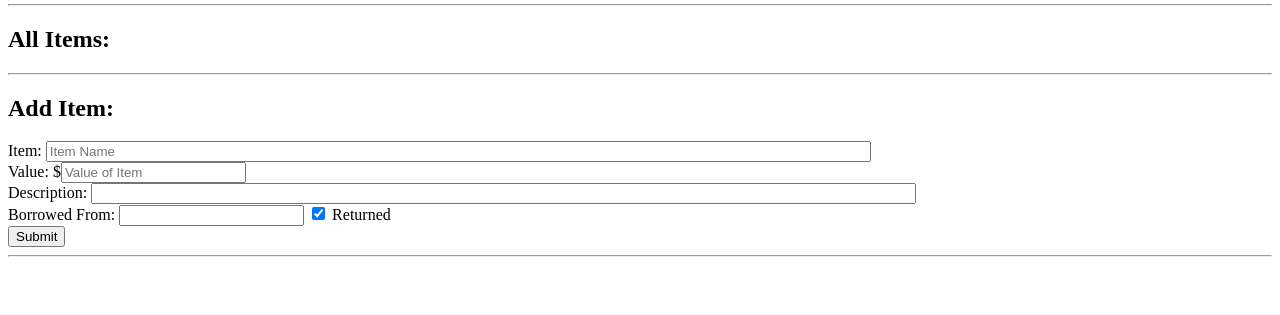
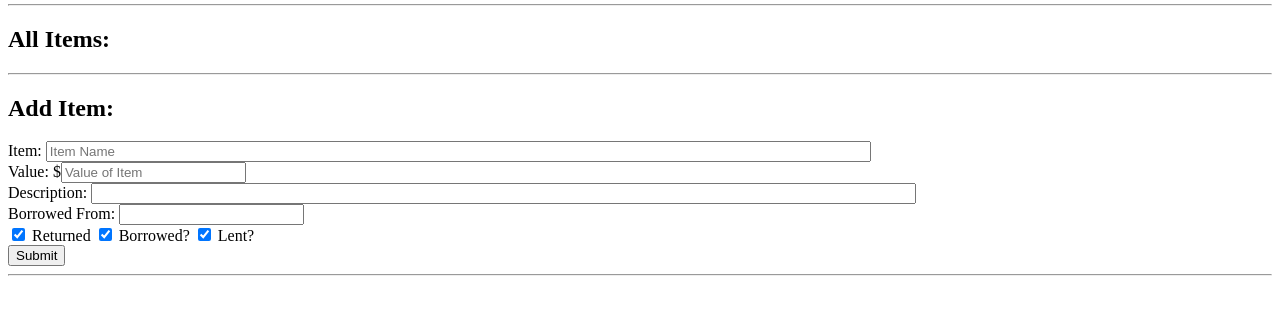
Before and after one commit to ksmdmi5/EventTrackerProject, a Spring Boot app: page / in a window 1280 px wide. Shown: the part 191-506 px from the top of the page. Run offline with Spring Boot 4, Linux system fonts and the light colour scheme; data that the repository does not hold is empty.

Commit message:
added total value of borrowed items

```diff
--- a/BorrowTracker/src/main/resources/static/index.html
+++ b/BorrowTracker/src/main/resources/static/index.html
@@ -7,7 +7,9 @@
 </head>
 <body>
   <h1>Welcome to the Borrow Tracker</h1>
-
+ <div id="totalValue">
+   <h2 id="itemValue"></h2>
+   </div>
    <div id="borrowedItem">
   		<h2>Item:</h2>
   		<form name="borrowForm">
@@ -25,9 +27,15 @@
   			Item: <input type='text' name='name' size="100"/><br>
   			Value: $<input type='text' name='value'/><br>
   			Description: <input type='text' name='description' size="100"/><br>
-  			Borrowed From: <input type='text' name='borrowedFrom'/>
+  			Borrowed From: <input type='text' name='borrowedFrom'/><br>
   			<input type="checkbox" name="returned" checked>
-  			<label for="returned">Returned</label>
+  			<label for="returned">Returned?</label>
+
+  			<input type="checkbox" name="borrowed" checked>
+  			<label for="borrowed">Borrowed?</label><br>
+
+  			<input type="checkbox" name="lent" checked>
+  			<label for="lent">Lent?</label>
   			<br>
   		<button name="submit" type="submit" >Submit</button>
   		</form>
@@ -44,9 +52,13 @@
   			Item: <input type='text' name='name' placeholder="Item Name"size="100"/><br>
   			Value: $<input type='number' name='value' placeholder="Value of Item"/><br>
   			Description: <input type='text' name='description' size="100"/><br>
-  			Borrowed From: <input type='text' name='borrowedFrom'/>
+  			Borrowed From: <input type='text' name='borrowedFrom'/><br>
   			<input type="checkbox" name="returned" checked>
   			<label for="returned">Returned</label>
+  			<input type="checkbox" name="borrowed" checked>
+  			<label for="borrowed">Borrowed?</label>
+  			<input type="checkbox" name="lent" checked>
+  			<label for="lent">Lent?</label>
   			<br>
   			<button name="addBorrow" type="submit" >Submit</button>
   		</form>
--- a/BorrowTracker/src/main/resources/static/js/script.js
+++ b/BorrowTracker/src/main/resources/static/js/script.js
@@ -2,7 +2,7 @@ window.addEventListener('load', function() {
   console.log('document loaded');
   getAll();
   init();
-
+  metrics();
 });
 
 function init() {
@@ -63,7 +63,9 @@ function addBorrow(){
 			value:  document.addBorrowForm.value.value,
 			description: document.addBorrowForm.description.value,
 			borrowedFrom: document.addBorrowForm.borrowedFrom.value,
-			returned: document.addBorrowForm.returned.value === "on"
+			returned: document.addBorrowForm.returned.value === "on",
+			borrowed: document.addBorrowForm.borrowed.value === "on",
+			lent: document.addBorrowForm.lent.value === "on"
 	}
 	console.log(borrowObject);
 	xhr.send(JSON.stringify(borrowObject));
@@ -104,18 +106,27 @@ function displayAll(allBorrowed) {
 	let th3 = document.createElement('th');
 	let th4 = document.createElement('th');
 	let th5 = document.createElement('th');
+	let th6 = document.createElement('th');
+	let th7 = document.createElement('th');
+	let th8 = document.createElement('th');
 	th.textContent = "ID";
 	table.appendChild(th);
 	th1.textContent = "Item";
 	table.appendChild(th1);
 	th2.textContent = "Value";
 	table.appendChild(th2);
-	th3.textContent = "Returned";
+	th3.textContent = "Borrowed From:";
 	table.appendChild(th3);
-	th4.textContent = "Date Borrowed";
+	th4.textContent = "Returned?";
 	table.appendChild(th4);
-	th5.textContent = "Date Returned";
+	th5.textContent = "Borrowed?";
 	table.appendChild(th5);
+	th6.textContent = "Lent?";
+	table.appendChild(th6);
+	th7.textContent = "Date Borrowed";
+	table.appendChild(th7);
+	th8.textContent = "Date Returned";
+	table.appendChild(th8);
 	allBorrowed.forEach(function(borrow, index) {
 		let tr = document.createElement('tr');
 		let td = document.createElement('td');
@@ -126,6 +137,15 @@ function displayAll(allBorrowed) {
 		tr.appendChild(td);
 		td = document.createElement('td');
 		td.textContent = borrow.value;
+		tr.appendChild(td);
+		td = document.createElement('td');
+		td.textContent = borrow.borrowedFrom;
+		tr.appendChild(td);
+		td = document.createElement('td');
+		td.textContent = borrow.borrowed;
+		tr.appendChild(td);
+		td = document.createElement('td');
+		td.textContent = borrow.lent;
 		tr.appendChild(td);
 		td = document.createElement('td');
 		td.textContent = borrow.returned;
@@ -166,6 +186,12 @@ function displayOneBorrow(borrowId) {
 		oneBorrowLi.textContent = "Returned: " + oneBorrow.returned;
 		oneBorrowUl.appendChild(oneBorrowLi);
 		oneBorrowDiv.appendChild(oneBorrowUl);
+		oneBorrowLi.textContent = "Borrowed: " + oneBorrow.borrowed;
+		oneBorrowUl.appendChild(oneBorrowLi);
+		oneBorrowDiv.appendChild(oneBorrowUl);
+		oneBorrowLi.textContent = "Lent: " + oneBorrow.returned;
+		oneBorrowUl.appendChild(oneBorrowLi);
+		oneBorrowDiv.appendChild(oneBorrowUl);
 		oneBorrowLi = document.createElement('li');
 		oneBorrowLi.textContent = "Date Borrowed: " + oneBorrow.dateBorrowed;
 		oneBorrowUl.appendChild(oneBorrowLi);
@@ -190,6 +216,8 @@ function editBorrow(borrowId){
 				borrowForm.description.value = oneBorrow.description;
 				borrowForm.borrowedFrom.value = oneBorrow.borrowedFrom;
 				borrowForm.returned.value = oneBorrow.returned;
+				borrowForm.borrowed.value = oneBorrow.borrowed;
+				borrowForm.lent.value = oneBorrow.lent;
 
 				document.editBorrowForm.submit.addEventListener('click', function(event) {
 				    event.preventDefault();
@@ -201,16 +229,18 @@ function editBorrow(borrowId){
 				    }
 				    let borrowObject = {
 							id : borrowId,
-							name : document.editBorrowForm.name.value,
-							value : document.editBorrowForm.value.value,
-							description	: document.editBorrowForm.description.value,
-							borrowedFrom : document.editBorrowForm.borrowedFrom.value,
-							returned : document.editBorrowForm.returned.value
+							name: document.addBorrowForm.name.value,
+							value:  document.addBorrowForm.value.value,
+							description: document.addBorrowForm.description.value,
+							borrowedFrom: document.addBorrowForm.borrowedFrom.value,
+							returned: document.addBorrowForm.returned.value === "on",
+							borrowed: document.addBorrowForm.borrowed.value === "on",
+							lent: document.addBorrowForm.lent.value === "on"
 					}
 				    console.log(oneBorrow);
 				    console.log(borrowObject);
 					xhr1.send(JSON.stringify(borrowObject));
-//					clearPage();
+ clearPage();
 				});
 			}
 		}
@@ -243,8 +273,6 @@ function getBorrowed(borrowId) {
 		if (xhr.readyState === 4) {
 			if (xhr.status < 400) {
 				let borrow = JSON.parse(xhr.responseText);
-				console.log(borrow);
-
 				let oneBorrowDiv = document.getElementById('oneBorrow');
 				let oneBorrowUl = document.createElement('ul');
 				let oneBorrowLi = document.createElement('li');
@@ -265,11 +293,34 @@ function getBorrowed(borrowId) {
 				console.error(xhr.status + ": '" + xhr.responseText);
 			}
 		}
+	}
+			xhr.send(null);
+};
+
+function metrics() {
+	 let xhr = new XMLHttpRequest();
+	 xhr.open('GET', 'api/borrows', true);
 		xhr.onreadystatechange = function() {
+	 if (xhr.readyState === 4) {
+		 if (xhr.status < 400) {
+			 var totalValue = JSON.parse(xhr.responseText);
+			 var itemValue = totalValue.length;
+			 var totalItemValue = 0;
+			 let itemValueHeader = document.getElementById('itemValue');
+			 totalValue.forEach(function(borrow, index) {
+				 console.log(totalItemValue);
+				 totalItemValue = totalItemValue + parseFloat(borrow.value);
+			 });
+			 itemValueHeader.textContent = "Total Value: $" + totalItemValue;
+		 }
+		 else {
+			 console.error(xhr.status + ": '" + xhr.responseText);
+		 		}
+	 		}
+		}
+	 xhr.send(null);
 	}
-	xhr.send(null);
-};
-}
+
 
 function showEditForm() {
 	  var x = document.getElementById("editBorrow");
```
Also changed, not shown: JPAEntityTracker/src/main/java/com/skilldistillery/tracker/entities/Borrow.java (+5 -2 lines).
